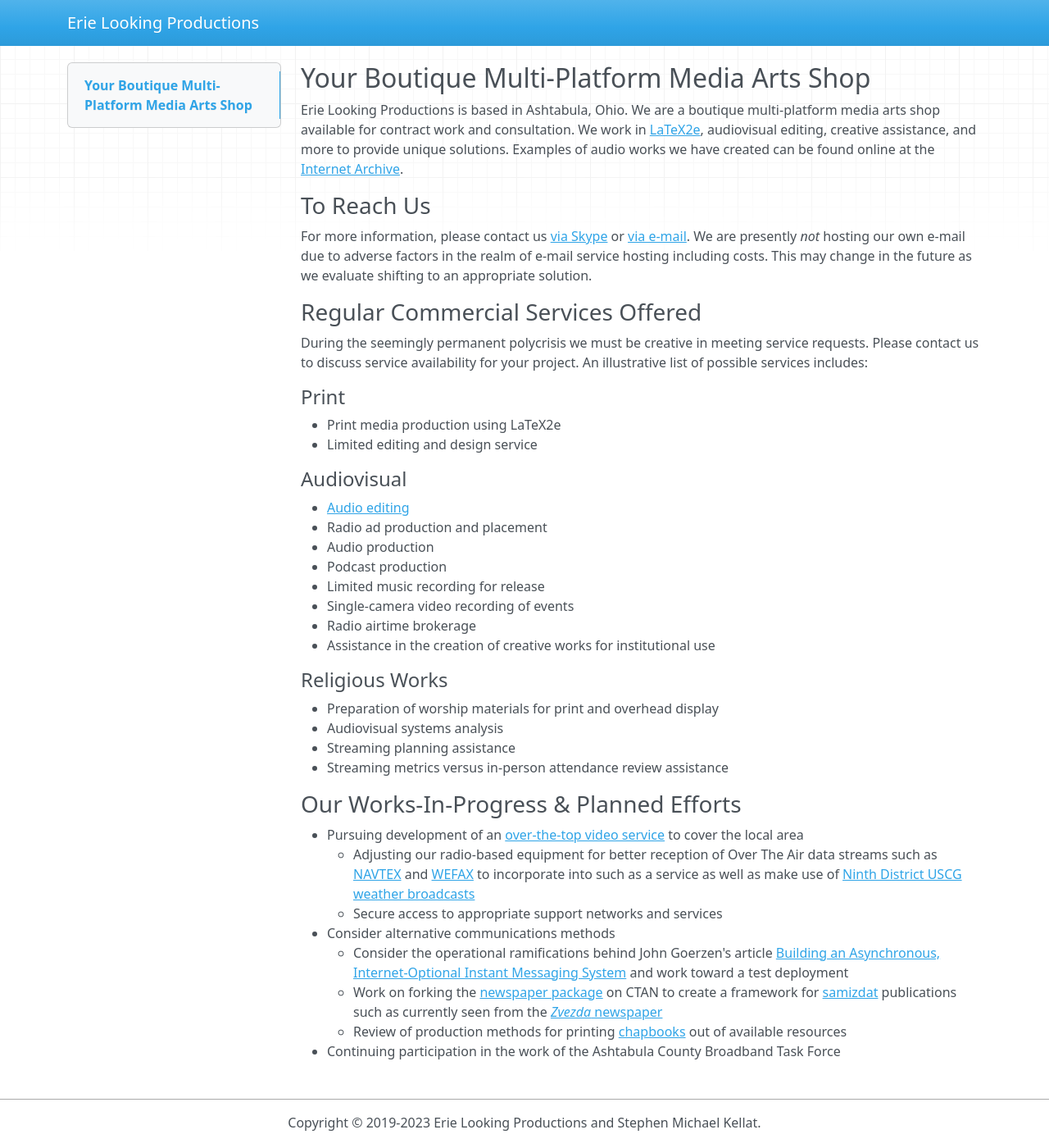
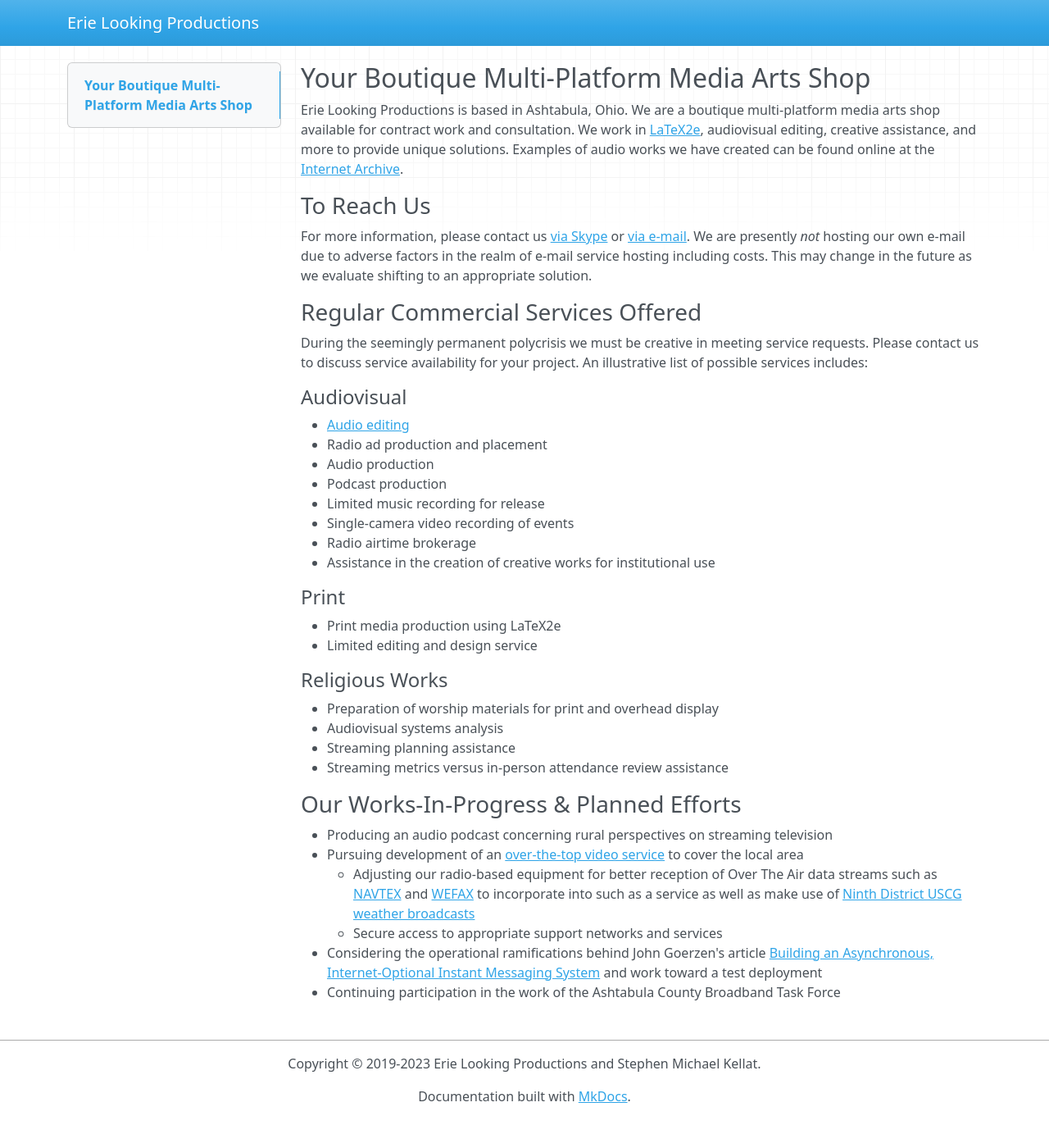
Before and after one commit to skellat/mkdocs-cms, an MkDocs documentation site: the page built from docs/index.md, in a window 1280 px wide and 1400 px high. Shown: the whole window at 82% size. Built offline with MkDocs 1.6.1, drawn with Linux system fonts in a browser that asks for light colours; nearby versions of some CDN libraries.

```diff
--- a/docs/index.md
+++ b/docs/index.md
@@ -10,11 +10,6 @@ For more information, please contact us <a href="skype:stephen.michael.kellat?ch
 
 During the seemingly permanent polycrisis we must be creative in meeting service requests.  Please contact us to discuss service availability for your project.  An illustrative list of possible services includes:
 
-#### Print
-
-* Print media production using LaTeX2e
-* Limited editing and design service
-
 #### Audiovisual
 
 * [Audio editing](https://simple.wikipedia.org/wiki/Audio_editing_software)
@@ -35,11 +35,9 @@ During the seemingly permanent polycrisis we must be creative in meeting service
 
 ### Our Works-In-Progress & Planned Efforts
 
+* Producing an audio podcast concerning rural perspectives on streaming television
 * Pursuing development of an [over-the-top video service](https://en.wikipedia.org/w/index.php?title=Over-the-top_media_service&oldid=1110776742) to cover the local area
     * Adjusting our radio-based equipment for better reception of Over The Air data streams such as [NAVTEX](https://en.wikipedia.org/wiki/NAVTEX) and [WEFAX](https://en.wikipedia.org/wiki/Radiofax#Weatherfax) to incorporate into such as a service as well as make use of [Ninth District USCG weather broadcasts](https://www.weather.gov/marine/uscg_broadcasts)
     * Secure access to appropriate support networks and services
-* Consider alternative communications methods
-    * Consider the operational ramifications behind John Goerzen's article [Building an Asynchronous, Internet-Optional Instant Messaging System](https://www.complete.org/building-an-asynchronous-internet-optional-instant-messaging-system/) and work toward a test deployment
-    * Work on forking the [newspaper package](https://ctan.org/pkg/newspaper) on CTAN to create a framework for [samizdat](https://en.wikipedia.org/wiki/Samizdat) publications such as currently seen from the [*Zvezda* newspaper](https://web.archive.org/web/20220521012308/https://www.rferl.org/a/russia-press-freedom-day-samizdat-perm-zvezda/31832108.html)
-    * Review of production methods for printing [chapbooks](https://en.wikipedia.org/w/index.php?title=Chapbook&oldid=1134260415) out of available resources
+* Considering the operational ramifications behind John Goerzen's article [Building an Asynchronous, Internet-Optional Instant Messaging System](https://www.complete.org/building-an-asynchronous-internet-optional-instant-messaging-system/) and work toward a test deployment
 * Continuing participation in the work of the Ashtabula County Broadband Task Force
```
Also changed, not shown: other parts of docs/index.md (+5 -0 lines), README.md (+1 -1 lines).
